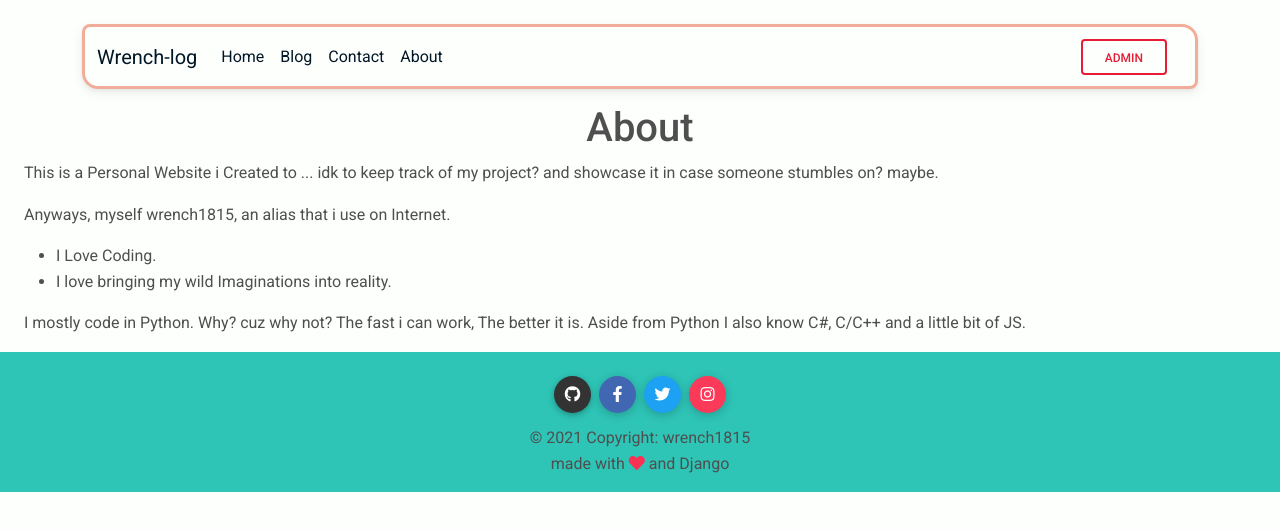
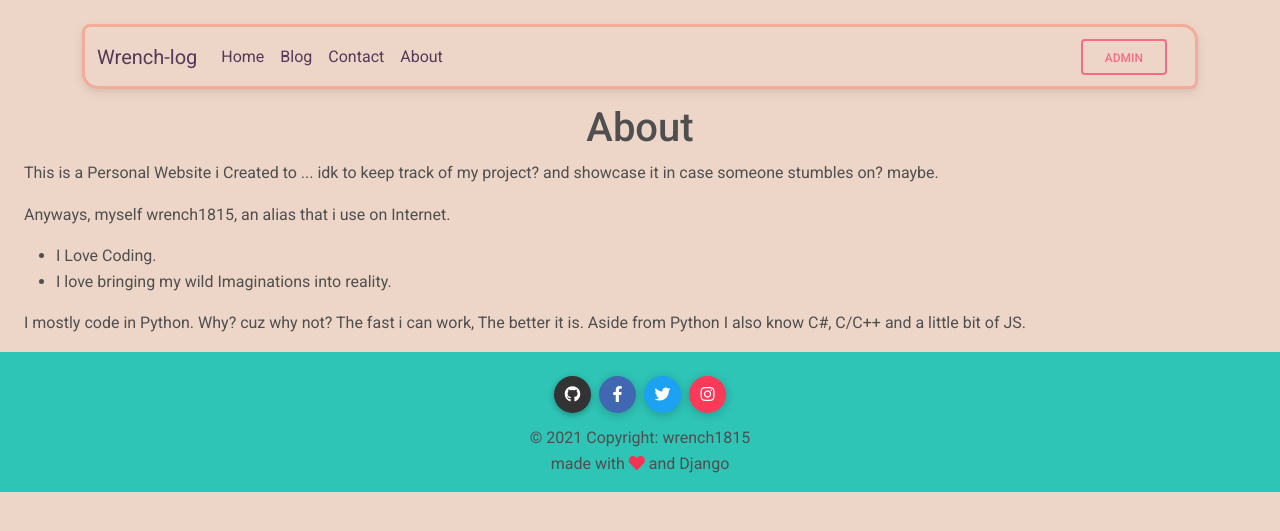
Before and after one commit to wrench1815/blog, a Django app: page /about/ in a window 1280 px wide. Shown: the top 531 px of the page. Run offline with Django 3.2, Linux system fonts and the light colour scheme; some libraries are stand-ins or nearby versions.

Commit message:
fix typos

```diff
--- a/templates/base.html
+++ b/templates/base.html
@@ -22,7 +22,7 @@
     <title>wrench-log</title>
   </head>
 
-  <body class="bg-baby-powder">
+  <body class="bg-blush-beige">
     <div class="container mt-4 fixed-top">
       {% include 'includes/navbar.html' %}
     </div>
--- a/templates/includes/navbar.html
+++ b/templates/includes/navbar.html
@@ -1,11 +1,13 @@
 {% load static %}
 
 <!-- Navbar -->
-<nav class="navbar navbar-expand-lg navbar-light bg-baby-powder custom-nav">
+<nav class="navbar navbar-expand-lg navbar-light bg-blush-beige custom-nav">
   <!-- Container wrapper -->
   <div class="container-fluid">
     <!-- Navbar brand -->
-    <a class="navbar-brand text-fogra" href="{% url 'home' %}">Wrench-log</a>
+    <a class="navbar-brand text-english-voilet" href="{% url 'home' %}"
+      >Wrench-log</a
+    >
 
     <!-- Toggle button -->
     <button
@@ -26,22 +28,24 @@
       <ul class="navbar-nav me-auto mb-2 mb-lg-0">
         <li class="nav-item">
           <a
-            class="nav-link text-fogra"
+            class="nav-link text-english-voilet"
             aria-current="page"
             href="{% url 'home' %}"
             >Home</a
           >
         </li>
         <li class="nav-item">
-          <a class="nav-link text-fogra" href="#">Blog</a>
+          <a class="nav-link text-english-voilet" href="#">Blog</a>
         </li>
         <li class="nav-item">
-          <a class="nav-link text-fogra" href="{% url 'contactMe' %}"
+          <a class="nav-link text-english-voilet" href="{% url 'contactMe' %}"
             >Contact</a
           >
         </li>
         <li class="nav-item">
-          <a class="nav-link text-fogra" href="{% url 'about' %}">About</a>
+          <a class="nav-link text-english-voilet" href="{% url 'about' %}"
+            >About</a
+          >
         </li>
       </ul>
       <!-- Left links -->
@@ -56,9 +60,10 @@
               />-->
 
       <a
-        class="btn btn-outline-primary me-3 button-rose-madder"
+        class="btn btn-outline-primary me-3 button-ultra-red"
         data-mdb-ripple-color="dark"
         href="{{ AdminSite.site_url }}/admin"
+        target="_blank"
       >
         Admin
       </a>
--- a/templates/includes/scripts.html
+++ b/templates/includes/scripts.html
@@ -5,3 +5,6 @@
   type="text/javascript"
   src="https://cdnjs.cloudflare.com/ajax/libs/mdb-ui-kit/3.3.0/mdb.min.js"
 ></script>
+
+<!-- lottie player -->
+<script src="https://unpkg.com/@lottiefiles/lottie-player@latest/dist/lottie-player.js"></script>
```
